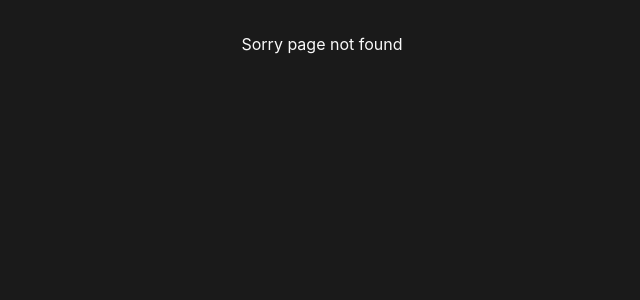
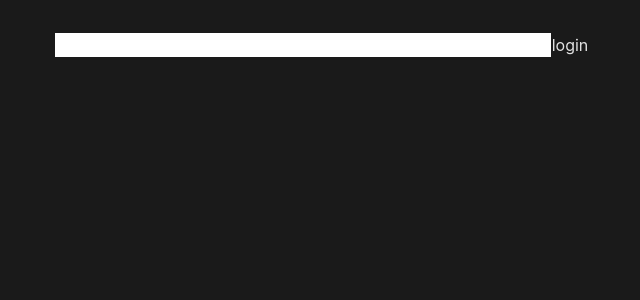
Before and after one commit to c1can/gifsApp, a React (Vite) app: page /login in a window 1280 px wide. Before the commit this address had no page. Shown: the top 300 px of the page, without its empty margins (318-958 px from the left). Built offline with nearby package versions, Linux system fonts and the light colour scheme.

Commit message:
add login component and user state

```diff
--- a/src/Routes/App.routing.jsx
+++ b/src/Routes/App.routing.jsx
@@ -5,6 +5,7 @@ import { InvalidSearch } from "../components/InvalidSearch";
 import { Error } from "../components/404";
 import { Route, Switch } from "wouter";
 import { GifContextProvider } from "../context/GifContext";
+import { Login } from "../components/Login";
 
 export const Routes = () => {
   return (
@@ -19,6 +20,7 @@ export const Routes = () => {
             {(params) => <Details id={params.id} />}
           </Route>
           <Route path="/InvalidSearch" component={InvalidSearch}></Route>
+          <Route path="/login" component={Login}></Route>
           <Route component={Error} />
         </Switch>
       </GifContextProvider>
--- /dev/null
+++ b/src/components/Login.jsx
@@ -0,0 +1,37 @@
+import { useState } from "react";
+import { useLocation } from "wouter";
+import { Head } from "./Helmet";
+
+export function Login() {
+  const [path, setPath] = useLocation();
+  const [state, setUser] = useState({
+    username: "",
+    password: "",
+  });
+  const { username, password } = state;
+
+  const logUser = (e) => {
+    e.preventDefault();
+    console.log(username, password);
+  };
+
+  //reparar este bug que sobreescribe
+  const handleUser = (evt) => {
+    setUser({
+      ...state,
+      [evt.target.name]: evt.target.value,
+    });
+  };
+
+  return (
+    <>
+      <Head title="Login" description="This is the login page" />
+      <form onSubmit={logUser}>
+        <input type="text" name="username" onChange={handleUser} />
+        <input type="password" name="password" onChange={handleUser} />
+
+        <button type="submit">login</button>
+      </form>
+    </>
+  );
+}
--- a/src/components/Search.jsx
+++ b/src/components/Search.jsx
@@ -15,7 +15,10 @@ function Search() {
       : setPath(`/gif/${gifValue}/${category}/${language}`);
   };
   const handleChange = (evt) => {
-    dispatch({ type: ACTIONS.UPDATE_KEYWORD, payload: evt.target.value });
+    dispatch({
+      type: ACTIONS.UPDATE_KEYWORD,
+      payload: evt.target.value,
+    });
   };
   const handleSelect = (evt) => {
     dispatch({
```
